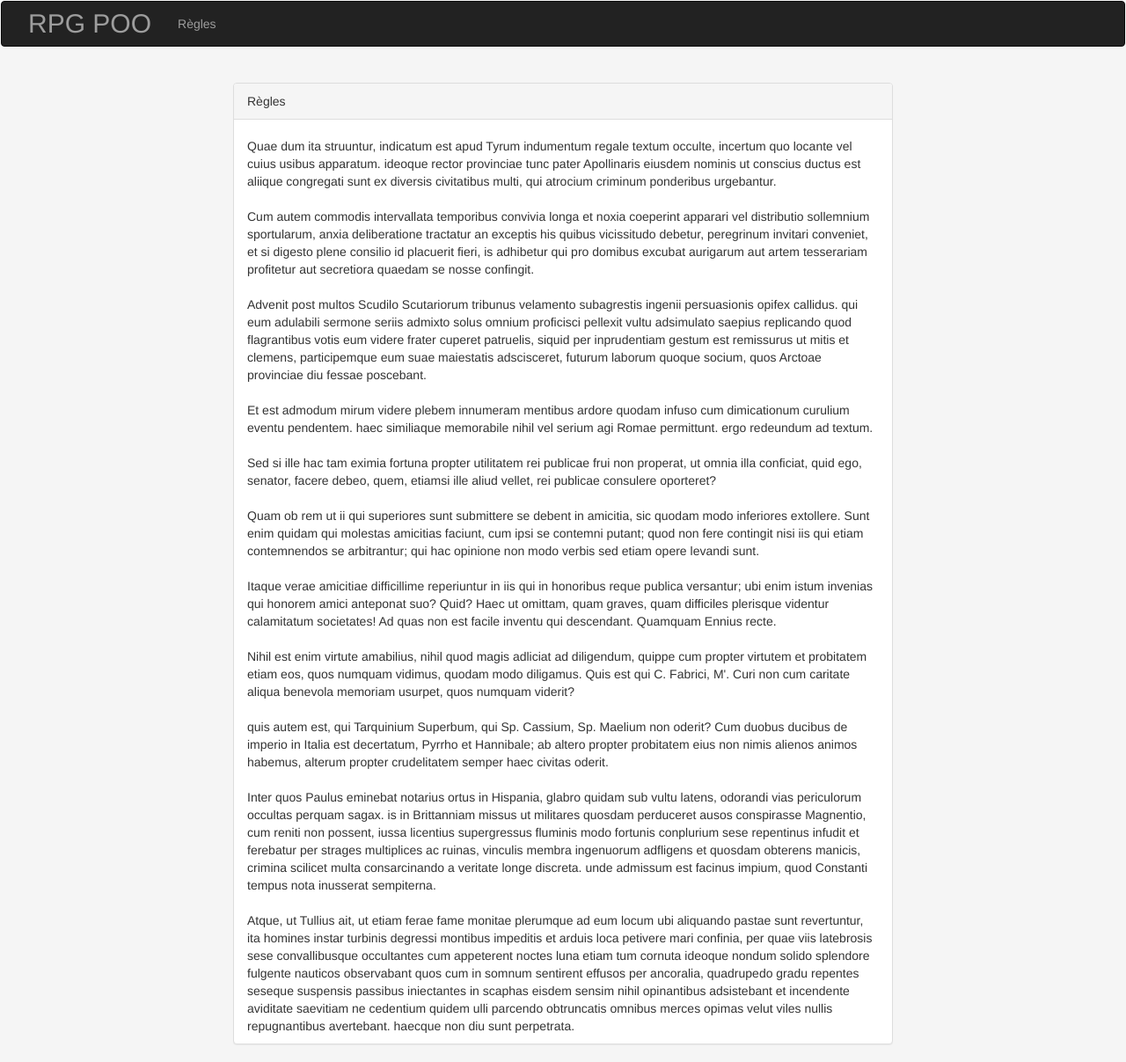
After one commit to CedFL/RPG, a PHP site: page /rules.php in a window 1280 px wide. The commit adds this page. Shown: the whole page at 88% size. Run offline with PHP 8.4, Linux system fonts and the light colour scheme.

Commit message:
mise en  page + header

```diff
--- /dev/null
+++ b/header.php
@@ -0,0 +1,41 @@
+<?php
+session_start();
+?>
+<!DOCTYPE html>
+<html lang="fr">
+
+<head>
+
+    <meta charset="utf-8">
+    <meta http-equiv="X-UA-Compatible" content="IE=edge">
+    <meta name="viewport" content="width=device-width, initial-scale=1">
+    <meta name="description" content="">
+    <meta name="author" content="">
+
+    <title></title>
+
+    <link href="css/bootstrap.min.css" rel="stylesheet">
+    <link href="css/blog-home.css" rel="stylesheet">
+
+</head>
+
+<body>
+<div class="navbar">
+    <nav role="navigation" class="navbar navbar-inverse">
+        <div class="navbar-header">
+            <button type="button" data-target="#navbarCollapse" data-toggle="collapse" class="navbar-toggle">
+                <span class="sr-only">Toggle navigation</span>
+                <span class="icon-bar"></span>
+                <span class="icon-bar"></span>
+                <span class="icon-bar"></span>
+            </button>
+        </div>
+
+        <div id="navbarCollapse" class="collapse navbar-collapse">
+            <ul class="nav navbar-nav">
+                <li><a href="start.php" style="font-size: 30px"> RPG POO </a></li>
+                <li><a href="rules.php"> Règles </a></li>
+            </ul>
+        </div>
+    </nav>
+</div>
--- /dev/null
+++ b/rules.php
@@ -0,0 +1,53 @@
+<?php
+@include "header.php"
+?>
+<div class="container">
+    <div class="row">
+        <div class="col-md-8 col-md-offset-2">
+            <div class="panel panel-default" >
+                <div class="panel-heading">Règles</div>
+<p style="margin-left:15px; margin-top: 20px; margin-right: 15px;">
+    Quae dum ita struuntur, indicatum est apud Tyrum indumentum regale textum occulte, incertum quo locante vel cuius usibus apparatum.
+ideoque rector provinciae tunc pater Apollinaris eiusdem nominis ut conscius ductus est aliique congregati sunt ex diversis civitatibus multi, qui atrocium criminum ponderibus urgebantur. <br><br>
+
+Cum autem commodis intervallata temporibus convivia longa et noxia coeperint apparari vel distributio sollemnium sportularum,
+anxia deliberatione tractatur an exceptis his quibus vicissitudo debetur, peregrinum invitari conveniet, et si digesto plene consilio id placuerit fieri,
+is adhibetur qui pro domibus excubat aurigarum aut artem tesserariam profitetur aut secretiora quaedam se nosse confingit.<br><br>
+
+Advenit post multos Scudilo Scutariorum tribunus velamento subagrestis ingenii persuasionis opifex callidus.
+qui eum adulabili sermone seriis admixto solus omnium proficisci pellexit vultu adsimulato saepius replicando quod flagrantibus votis eum videre frater cuperet patruelis,
+siquid per inprudentiam gestum est remissurus ut mitis et clemens, participemque eum suae maiestatis adscisceret, futurum laborum quoque socium, quos Arctoae provinciae diu fessae poscebant.<br><br>
+
+Et est admodum mirum videre plebem innumeram mentibus ardore quodam infuso cum dimicationum curulium eventu pendentem. haec similiaque memorabile nihil vel serium agi Romae permittunt.
+ergo redeundum ad textum.<br><br>
+
+Sed si ille hac tam eximia fortuna propter utilitatem rei publicae frui non properat, ut omnia illa conficiat,
+quid ego, senator, facere debeo, quem, etiamsi ille aliud vellet, rei publicae consulere oporteret?<br><br>
+
+Quam ob rem ut ii qui superiores sunt submittere se debent in amicitia, sic quodam modo inferiores extollere.
+Sunt enim quidam qui molestas amicitias faciunt, cum ipsi se contemni putant; quod non fere contingit nisi iis qui etiam contemnendos se arbitrantur;
+qui hac opinione non modo verbis sed etiam opere levandi sunt.<br><br>
+
+Itaque verae amicitiae difficillime reperiuntur in iis qui in honoribus reque publica versantur;
+ubi enim istum invenias qui honorem amici anteponat suo? Quid? Haec ut omittam, quam graves, quam difficiles plerisque videntur calamitatum societates!
+Ad quas non est facile inventu qui descendant. Quamquam Ennius recte.<br><br>
+
+Nihil est enim virtute amabilius, nihil quod magis adliciat ad diligendum,
+quippe cum propter virtutem et probitatem etiam eos, quos numquam vidimus, quodam modo diligamus. Quis est qui C.
+Fabrici, M'. Curi non cum caritate aliqua benevola memoriam usurpet, quos numquam viderit?<br><br>
+
+quis autem est, qui Tarquinium Superbum, qui Sp. Cassium, Sp. Maelium non oderit? Cum duobus ducibus de imperio in Italia est decertatum,
+Pyrrho et Hannibale; ab altero propter probitatem eius non nimis alienos animos habemus, alterum propter crudelitatem semper haec civitas oderit.<br><br>
+
+Inter quos Paulus eminebat notarius ortus in Hispania, glabro quidam sub vultu latens, odorandi vias periculorum occultas perquam sagax.
+is in Brittanniam missus ut militares quosdam perduceret ausos conspirasse Magnentio, cum reniti non possent,
+iussa licentius supergressus fluminis modo fortunis conplurium sese repentinus infudit et ferebatur per strages multiplices ac ruinas,
+vinculis membra ingenuorum adfligens et quosdam obterens manicis, crimina scilicet multa consarcinando a veritate longe discreta. unde admissum est facinus impium, quod Constanti tempus nota inusserat sempiterna.<br><br>
+
+Atque, ut Tullius ait, ut etiam ferae fame monitae plerumque ad eum locum ubi aliquando pastae sunt revertuntur, ita homines instar turbinis degressi montibus impeditis et arduis loca petivere mari confinia, per quae viis latebrosis sese convallibusque occultantes cum appeterent noctes luna etiam tum cornuta ideoque nondum solido splendore fulgente nauticos observabant quos cum in somnum sentirent effusos per ancoralia, quadrupedo gradu repentes seseque suspensis passibus iniectantes in scaphas eisdem sensim nihil opinantibus adsistebant et incendente aviditate saevitiam ne cedentium quidem ulli parcendo obtruncatis omnibus merces opimas velut viles nullis repugnantibus avertebant. haecque non diu sunt perpetrata.
+</p>
+            </div>
+            </div>
+        </div>
+    </div>
+</div>
```
Also changed, not shown: choix_perso.php (+3 -41 lines), persos.php (+6 -46 lines), start.php (+2 -41 lines).
